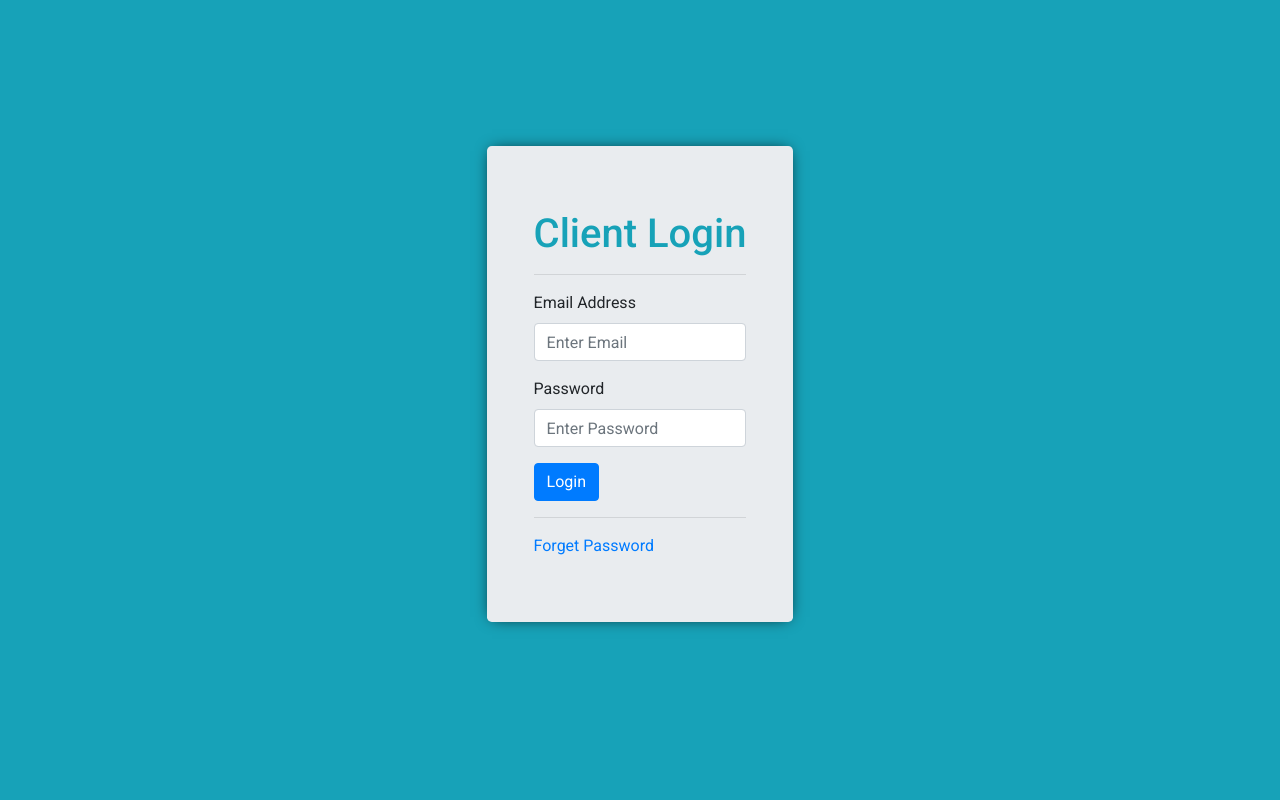
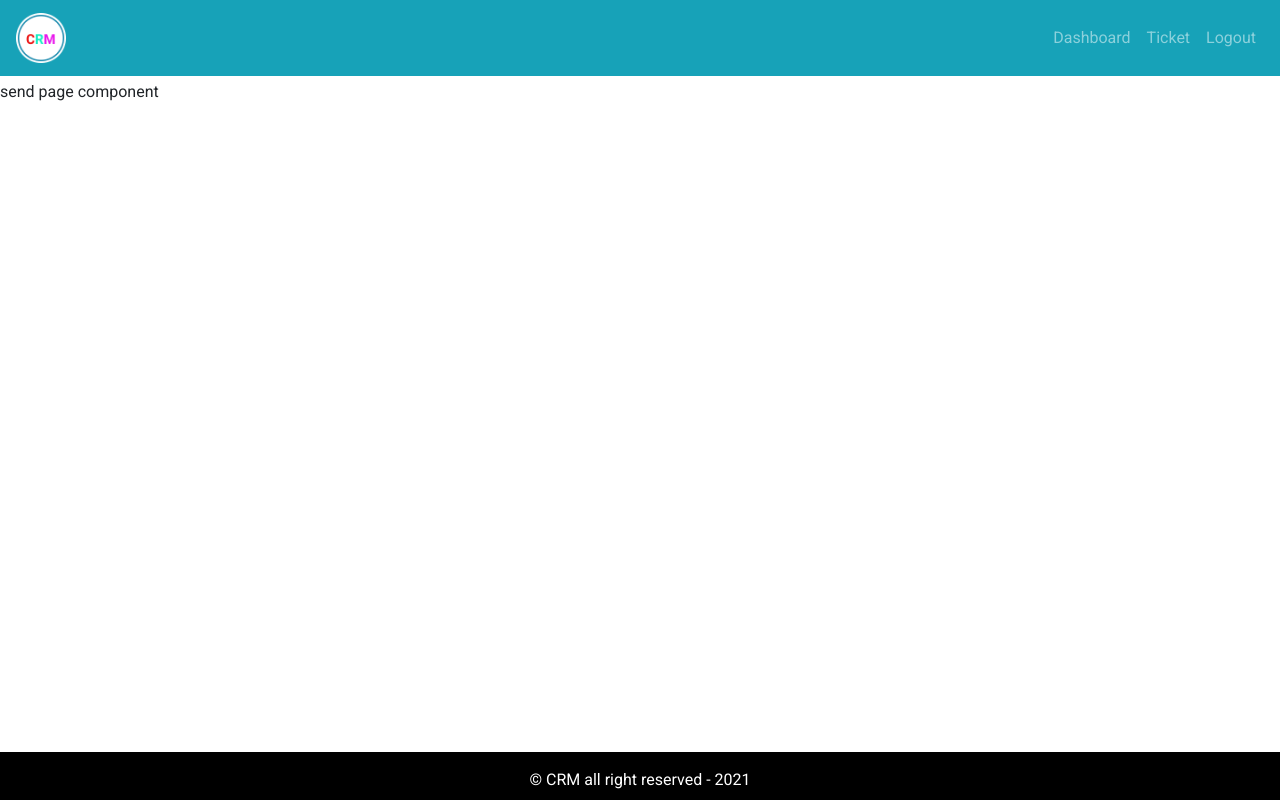
Before and after one commit to djangonpanta/crm-frontend, a React (Create React App) app: page / in a window 1280 px wide. Built offline with nearby package versions, Linux system fonts and the light colour scheme; the HTML template or start-up script is replaced by a standard one.

Commit message:
layout page is added

```diff
--- /dev/null
+++ b/src/App.css
@@ -0,0 +1,21 @@
+.default-layout {
+  display: grid;
+  grid-template-rows: 80px auto 3rem;
+  grid-template-areas:
+    "header"
+    "main"
+    "footer";
+}
+header {
+  grid-area: header;
+}
+main {
+  grid-area: main;
+  min-height: calc(100vh - 80px - 3rem);
+}
+footer {
+  grid-area: footer;
+  background: black;
+  padding: 1rem;
+  color: white;
+}
--- a/src/App.js
+++ b/src/App.js
@@ -1,9 +1,12 @@
+import "./App.css";
+import { DefaultLayout } from "./components/layout/DefaultLayout";
 import { Entry } from "./pages/entry/Entry.page";
 
 function App() {
   return (
     <div className="App">
-      <Entry />
+      {/* <Entry /> */}
+      <DefaultLayout>send page component</DefaultLayout>
     </div>
   );
 }
--- /dev/null
+++ b/src/components/layout/DefaultLayout.js
@@ -0,0 +1,17 @@
+import React from "react";
+import { Footer } from "./partial/Footer.comp";
+import { Header } from "./partial/Header.com";
+
+export const DefaultLayout = ({ children }) => {
+  return (
+    <div className="default-layout">
+      <header className="header">
+        <Header />
+      </header>
+      <main className="main">{children}</main>
+      <footer className="footer">
+        <Footer />
+      </footer>
+    </div>
+  );
+};
--- /dev/null
+++ b/src/components/layout/partial/Footer.comp.js
@@ -0,0 +1,9 @@
+import React from "react";
+
+export const Footer = () => {
+  return (
+    <div className="text-center copy-right">
+      &copy; CRM all right reserved - 2021
+    </div>
+  );
+};
--- /dev/null
+++ b/src/components/layout/partial/Header.com.js
@@ -0,0 +1,20 @@
+import React from "react";
+import { Navbar, Nav } from "react-bootstrap";
+import logo from "../../../assets/img/logo.png";
+export const Header = () => {
+  return (
+    <Navbar collapseOnSelect bg="info" variant="dark" expand="md">
+      <Navbar.Brand>
+        <img src={logo} alt="logo" width="50px" />
+      </Navbar.Brand>
+      <Navbar.Toggle aria-controls="basic-navbar-nav" />
+      <Navbar.Collapse id="basic-navbar-nav">
+        <Nav className="ml-auto">
+          <Nav.Link href="/dashboard">Dashboard</Nav.Link>
+          <Nav.Link href="/dashboard">Ticket</Nav.Link>
+          <Nav.Link href="/dashboard">Logout</Nav.Link>
+        </Nav>
+      </Navbar.Collapse>
+    </Navbar>
+  );
+};
```
Also changed, not shown: src/assets/img/logo.png (added).
